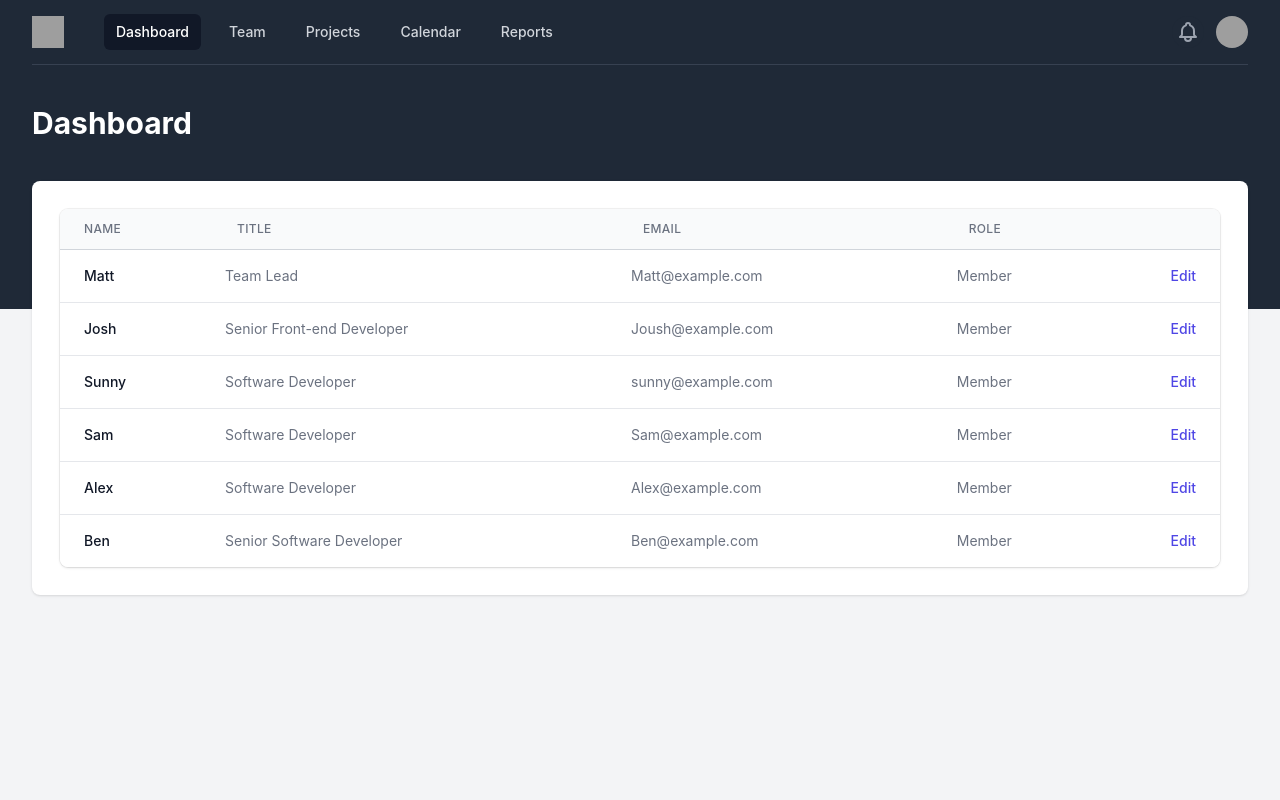
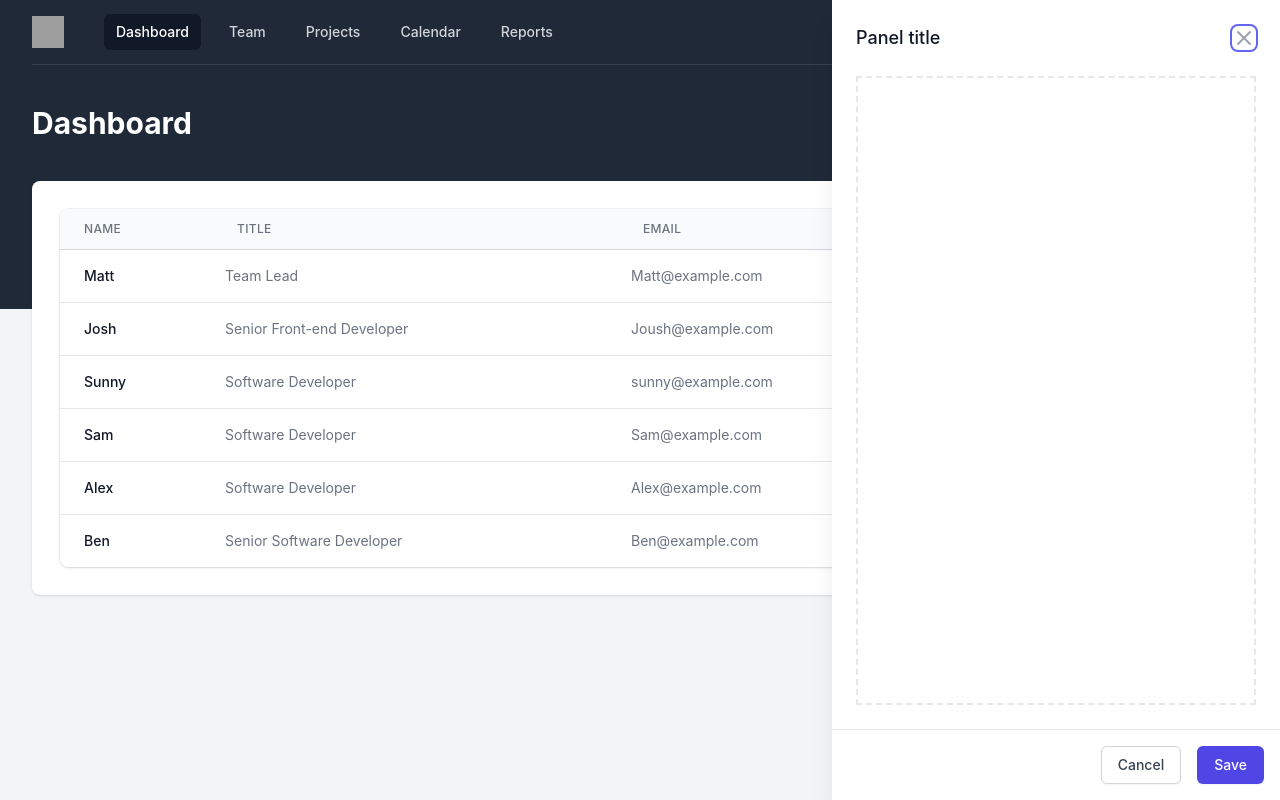
Before and after one commit to vvsrrSunny/react-quick-project, a React (Create React App) app: page / in a window 1280 px wide. Built offline with nearby package versions, Linux system fonts and the light colour scheme; grey boxes are pictures that could not be loaded.

Commit message:
added slider to user page #3

```diff
--- a/src/components/UsersTable.jsx
+++ b/src/components/UsersTable.jsx
@@ -2,6 +2,7 @@ import { Component } from "react"
 import TableCell from "./TableCell";
 import TableHeaderCell from "./TableHeaderCell";
 import TableLayout from "./TableLayout";
+import SliderLayout from "./SliderLayout";
 
 export default class UserTable extends Component {
   render() {
@@ -33,6 +34,7 @@ export default class UserTable extends Component {
             ))}
           </TableLayout.Body>
         </TableLayout>
+        <SliderLayout/>
       </div>
     );
   }
```
